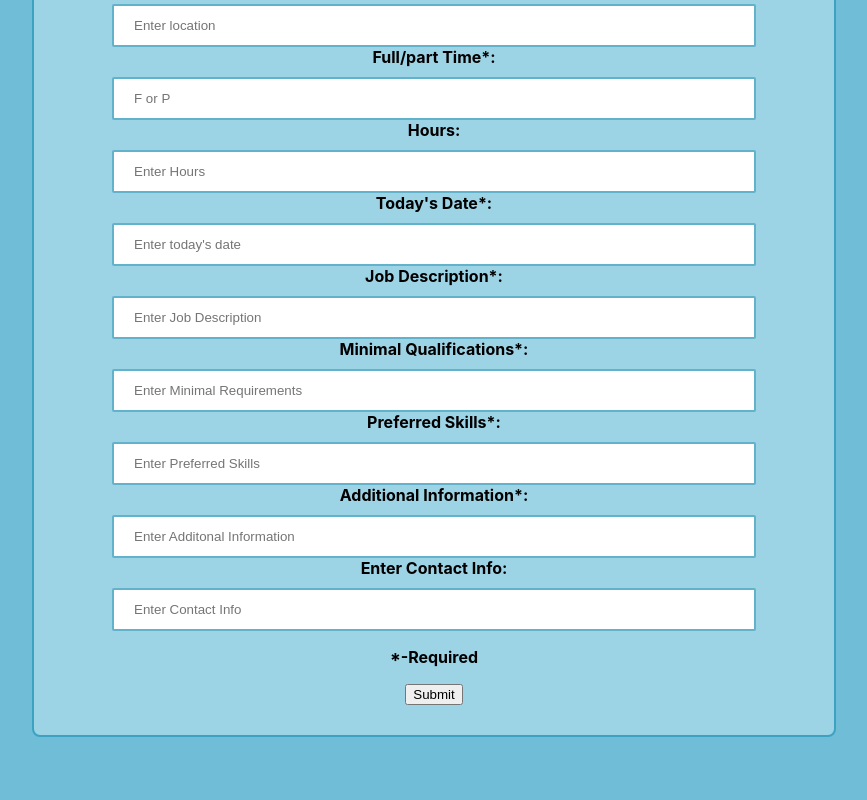
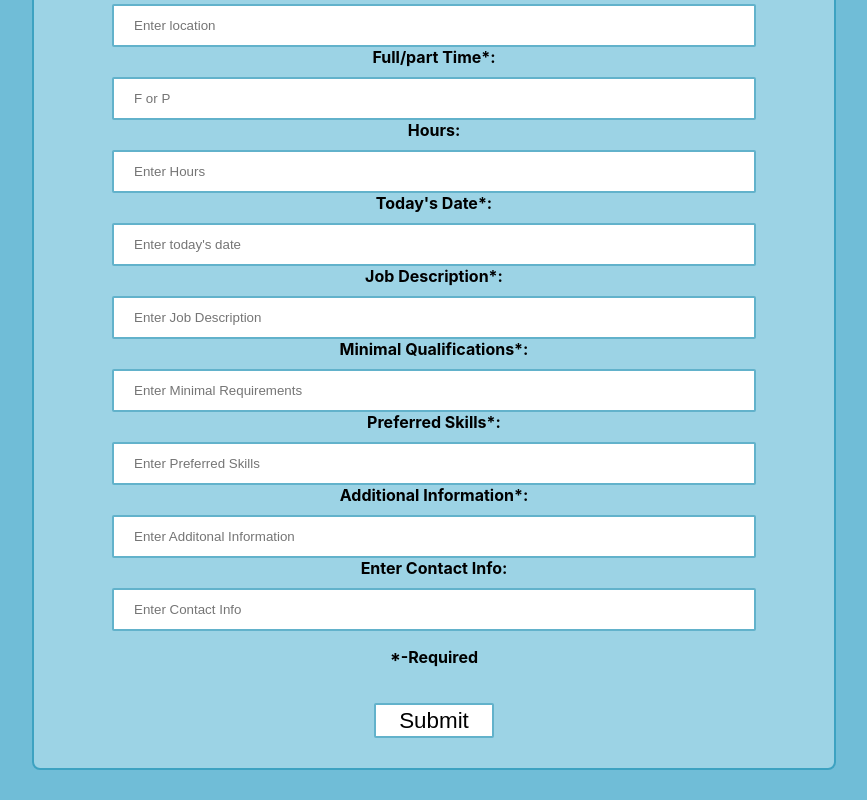
Before and after one commit to cisc-4800-group-6/nyc-jobs-finder, a React (Create React App) app: page /jobs/create in a window 1280 px wide. Shown: the part 294-1094 px from the top of the page, without its empty margins (206-1073 px from the left). Before the commit the page ends 1061 px from the top, so only its background shows below. Built offline with nearby package versions, Linux system fonts and the light colour scheme.

Commit message:
Update PostJob.jsx
add the class name of button

```diff
--- a/src/views/PostJob/PostJob.jsx
+++ b/src/views/PostJob/PostJob.jsx
@@ -191,7 +191,7 @@ const PostJob = () => {
                 </div>
 
                 <div>
-                    <button type="submit" onClick={submitForm}>Submit</button>
+                    <button className="postButton" type="submit" onClick={submitForm}>Submit</button>
                 </div>
             </form>
         </div>
```
